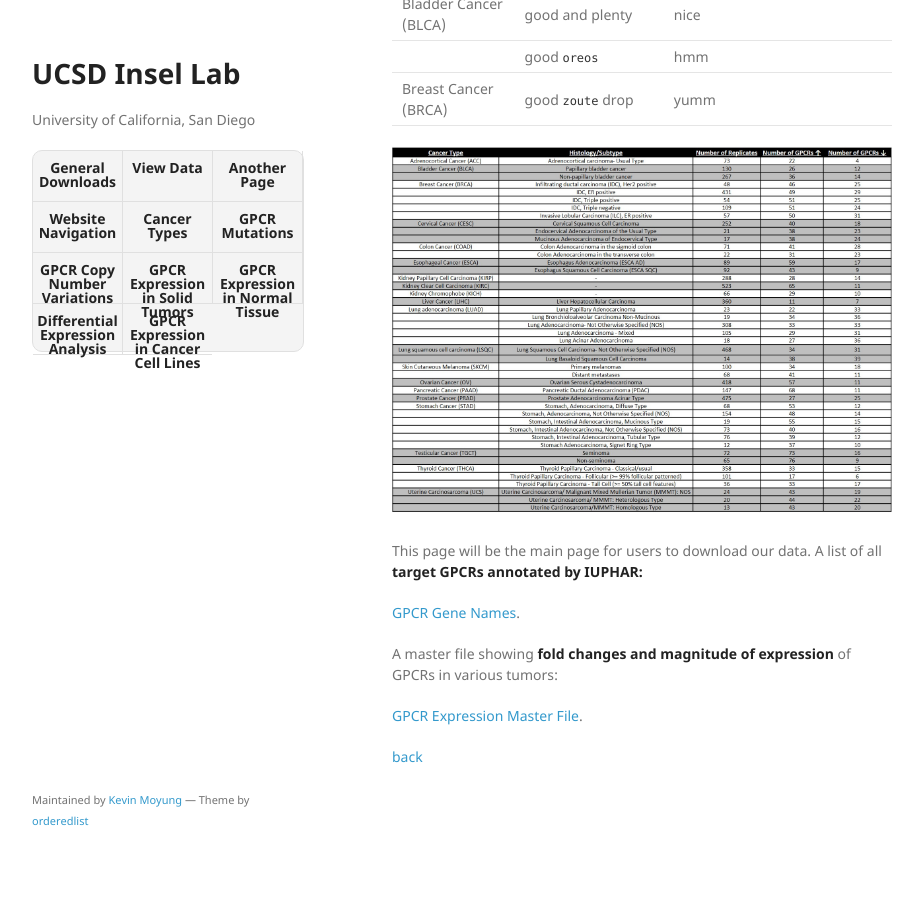
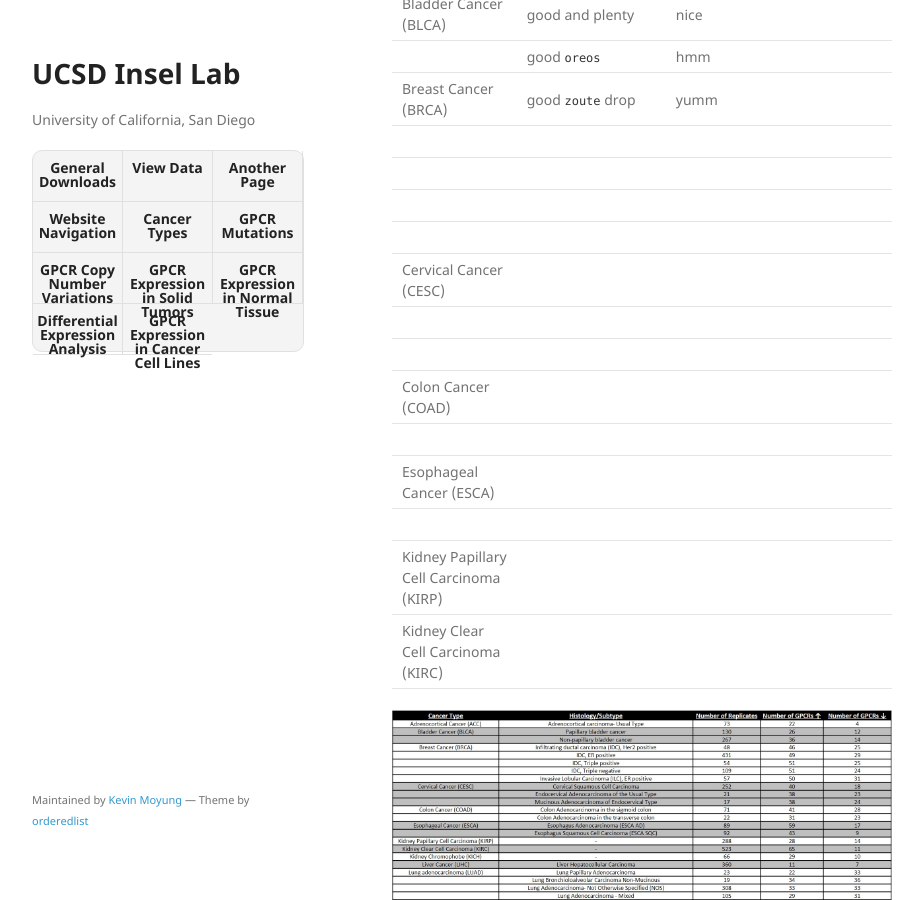
Before and after one commit to insellab/insellab.github.io, a Jekyll site: the page built from data.md, in a window 1280 px wide and 900 px high, scrolled down 240 px. Shown: the whole window, without its empty margins (178-1101 px from the left). Built offline with Jekyll 4.4.1, drawn with Linux system fonts in a browser that asks for light colours; our own code applies the rules of GitHub Pages for plain Markdown files; before the commit the page ends 1077 px from its top, so only the background shows below that.

Commit message:
Update data.md

```diff
--- a/data.md
+++ b/data.md
@@ -6,10 +6,23 @@ layout: default
 
 |               Cancer Type               |          Histology/Subtype        | # of Replicates | # of GPCRs ↑ | # of GPCRs ↓ |
 |----------------------------------------|------------------------------------|-----------------|--------------|--------------|
-|          Adrenocortical Cancer (ACC)         | good swedish fish                   | nice  |
+|          Adrenocortical Cancer (ACC)         | good swedish fish                   | nice  |              |           |
 | Bladder Cancer (BLCA)                 | good and plenty                     | nice  |
 |                                       | good `oreos`                        | hmm   |
 | Breast Cancer (BRCA)                  | good `zoute` drop                   | yumm  |
+|                                       |                                     |       |            |            |
+|                                       |                                     |       |            |            |
+|                                       |                                     |       |            |            |
+|                                       |                                     |       |            |            |
+| Cervical Cancer (CESC)                |                                     |       |            |            |
+|                                       |                                     |       |            |            |
+|                                       |                                     |       |            |            |
+| Colon Cancer (COAD)                   |                                     |       |            |            |
+|                                       |                                     |       |            |            |
+| Esophageal Cancer (ESCA)              |                                     |       |            |            |
+|                                       |                                     |       |            |            |
+| Kidney Papillary Cell Carcinoma (KIRP) |                                     |       |            |            |
+| Kidney Clear Cell Carcinoma (KIRC)    |                                     |       |            |            |
 
 
 ![](https://insellab.github.io/Picture1.jpg)
```
